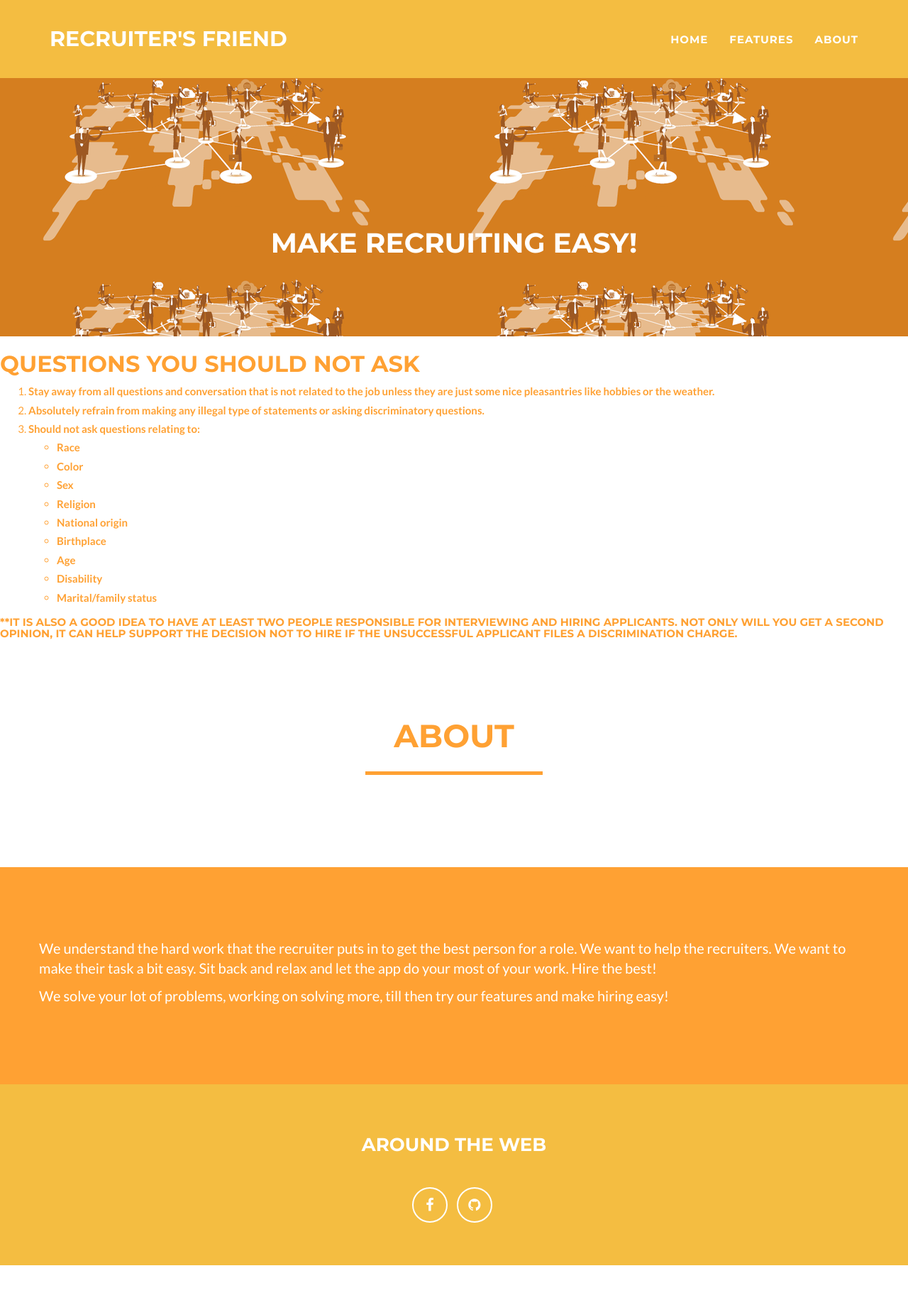
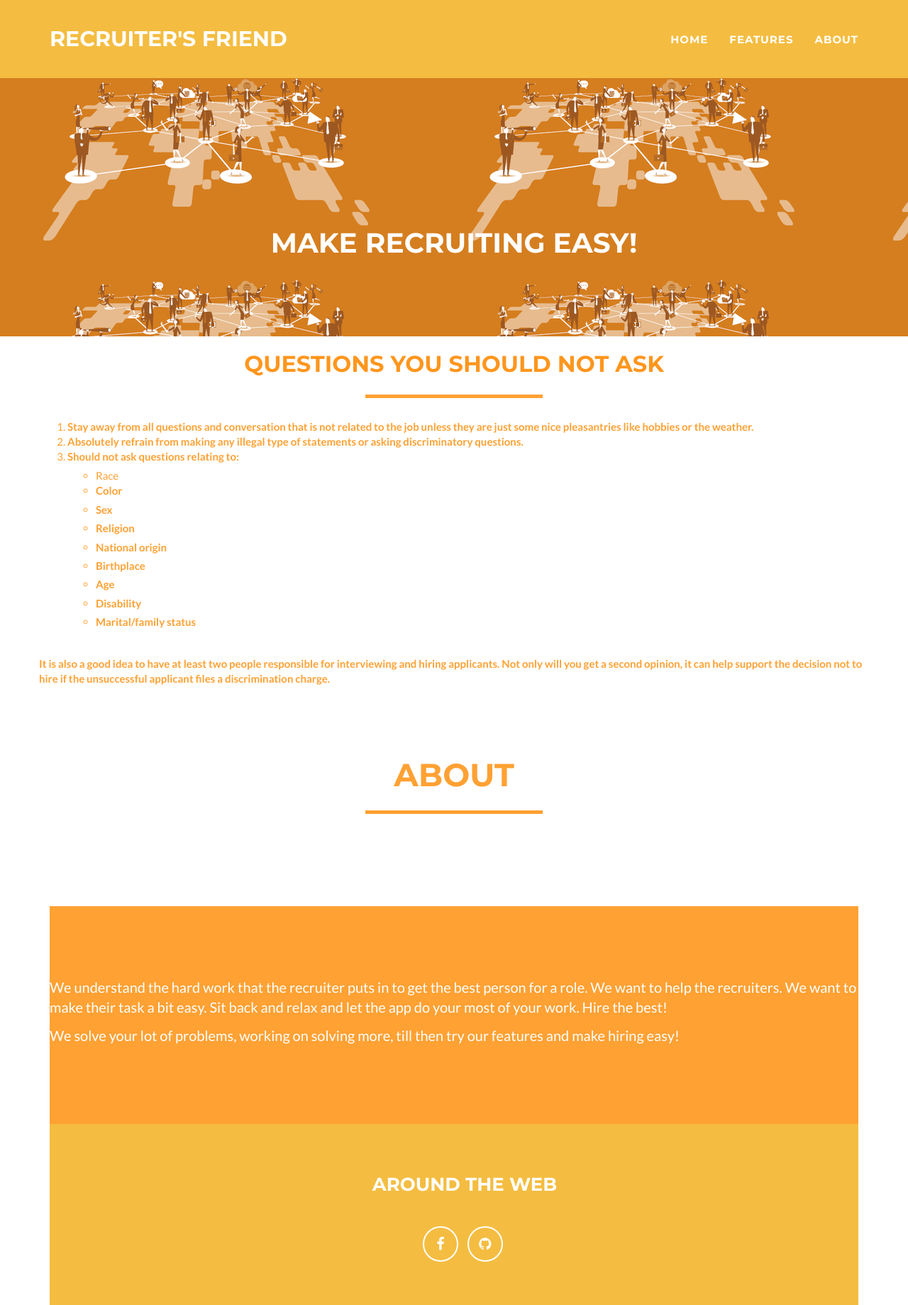
Before and after one commit to tapaswenipathak/Recruiters-Friend, a Django app: page /suggestions/ in a window 1280 px wide. Shown: the whole page at 71% size. Before the commit the page ends 1783 px from the top, so only its background shows below. Run offline with Django 3.2, Linux system fonts and the light colour scheme; some libraries are stand-ins or nearby versions.

Commit message:
suggestions UI modified

```diff
--- a/Recruiters_Friend/templates/suggestions.html
+++ b/Recruiters_Friend/templates/suggestions.html
@@ -4,13 +4,20 @@
 	Ask The Right Questions
 {% endblock %}
 {% block content %}
-<h2> Questions you should not ask </h2>
+    <div class="container">
+        <div class="row">
+            <div class="col-lg-12 text-center">
+                <h2 style="color:#FF961D;">Questions You Should Not Ask</h2>
+                <hr class="star-primary">
+            </div>
+        </div>
+		<div  class="row">
 		<ol>
-	<li><label>Stay away from all questions and conversation that is not related to the job unless they are just some nice pleasantries like hobbies or the weather. </label></li>
-	<li><label>Absolutely refrain from making any illegal type of statements or asking discriminatory questions.</li></label>
+			<li><b> Stay away from all questions and conversation that is not related to the job unless they are just some nice pleasantries like hobbies or the weather.</b></li>
+			<li><b>Absolutely refrain from making any illegal type of statements or asking discriminatory questions.</b></li>
 			<li><label>Should not ask questions relating to:</label>
 			<ul>
-		<li><label>Race</li>
+				<li>Race</li>
 				<li><label>Color</label></li>
 				<li><label>Sex</label></li>
 				<li><label>Religion</label></li>
@@ -22,6 +29,8 @@
 			</ul>
 			</li>
 		</ol>
-
-<h5>**It is also a good idea to have at least two people responsible for interviewing and hiring applicants.  Not only will you get a second opinion, it can help support the decision not to hire if the unsuccessful applicant files a discrimination charge.</h5>
+		<br>
+		<b>It is also a good idea to have at least two people responsible for interviewing and hiring applicants.  Not only will you get a second opinion, it can help support the decision not to hire if the unsuccessful applicant 	files a discrimination charge.</h5>
+		</b>
+	</div>
 {% endblock %}
```
Lines whose indentation alone changed are shown as unchanged.
